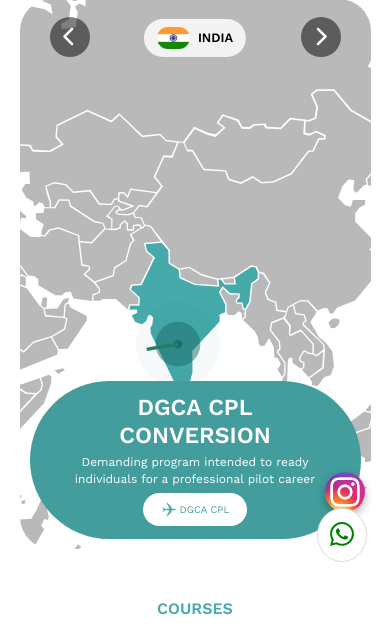
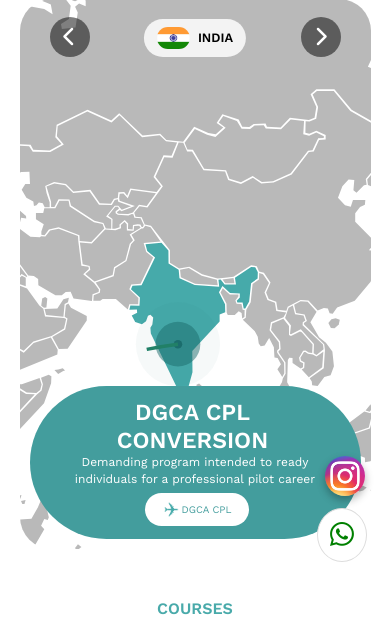
Before and after one commit to JK432/adynamicsweb, a PHP site: page /flying.php in a window 390 px wide. Shown: the part 252-879 px from the top of the page. Run offline with PHP 8.4, Linux system fonts and the light colour scheme; some libraries are stand-ins or nearby versions.

Commit message:
mobile card hyperlink updated whatsapp and instagram button updated

```diff
--- a/assets/css/style.css
+++ b/assets/css/style.css
@@ -4104,7 +4104,7 @@ iframe {
 
 
   .insta-button {
-    bottom: 80px;
+    bottom: 96px;
     right: 25px;
     width: 40px;
     height: 40px;
--- a/classes/styles.css
+++ b/classes/styles.css
@@ -461,7 +461,7 @@ iframe {
 
 
   .insta-button {
-    bottom: 80px;
+    bottom: 96px;
     right: 25px;
     width: 40px;
     height: 40px;
--- a/css/globe.css
+++ b/css/globe.css
@@ -457,7 +457,7 @@ line:hover {
         gap: 4px;
         /* flex-direction: column; */
 
-        a{
+        a.mob-link{
           display: flex;
           gap: 2px;
           align-items: center;
--- a/css/style.css
+++ b/css/style.css
@@ -781,7 +781,7 @@ iframe {
 
 
   .insta-button {
-    bottom: 80px;
+    bottom: 96px;
     right: 25px;
     width: 40px;
     height: 40px;
--- a/flying.php
+++ b/flying.php
@@ -135,6 +135,7 @@
         <div class="country-content">
             <div class="usa-content">
 
+                <a href="/flying/cplcalifornia.php">
                     <div class="item">
                         <h3 class="fs-6">
                             FAA CPL Training in California & Oklahoma
@@ -144,13 +145,15 @@
                             a pilot with FAA CPL
                         </p>
                         <div class="item-link">
-                        <a href="/flying/cplcalifornia.php">
+                            <a class="mob-link" href="/flying/cplcalifornia.php">
                                 <img src="/assets/img/plain-icon.png" alt="plain link">
                                 OCFC
                             </a>
                         </div>
                     </div>
+                </a>
 
+                <a href="/flying/cplflorida.php">
                     <div class="item">
                         <h3 class="fs-6">
                             FAA CPL Training in Florida
@@ -160,14 +163,17 @@
                             a pilot with FAA CPL
                         </p>
                         <div class="item-link">
-                        <a href="/flying/cplflorida.php">
+                            <a class="mob-link" href="/flying/cplflorida.php">
                                 <img src="/assets/img/plain-icon.png" alt="plain link">
                                 PTC Lantana
                             </a>
                         </div>
                     </div>
+                </a>
             </div>
+
             <div class="india-content">
+                <a href="/flying/conversion.php">
                     <div class="item">
                         <h3>
                             DGCA CPL CONVERSION
@@ -177,14 +183,16 @@
                             individuals for a professional pilot career
                         </p>
                         <div class="item-link">
-                        <a href="/flying/conversion.php">
+                            <a class="mob-link" href="/flying/conversion.php">
                                 <img src="/assets/img/plain-icon.png" alt="plain link">
                                 DGCA CPL
                             </a>
                         </div>
                     </div>
+                </a>
             </div>
             <div class="south-africa-content">
+                <a href="/flying/cplsouth.php">
                     <div class="item">
                         <h3>
                             SACAA CPL Training
@@ -194,18 +202,20 @@
                             excellent aviation infrastructure and training facilities
                         </p>
                         <div class="item-link">
-                        <a href="/flying/cplsouth.php">
+                            <a class="mob-link" href="/flying/cplsouth.php">
                                 <img src="/assets/img/plain-icon.png" alt="plain link">
                                 Eagle Aviation
                             </a>
-                        <a href="/flying/cplsouth.php">
+                            <a class="mob-link" href="/flying/cplsouth.php">
                                 <img src="/assets/img/plain-icon.png" alt="plain link">
                                 Sky Hawk Aviation
                             </a>
                         </div>
                     </div>
+                </a>
                 </div>
             <div class="tunisia-content">
+                <a href="/flying/cpltunisia.php">
                     <div class="item">
                         <h3>
                             OACA CPL Training
@@ -215,13 +225,15 @@
                             Tunisia and access student loans for both
                         </p>
                         <div class="item-link">
-                        <a href="/flying/cpltunisia.php">
+                            <a class="mob-link" href="/flying/cpltunisia.php">
                                 <img src="/assets/img/plain-icon.png" alt="plain link">
                                 AFA
                             </a>
                         </div>
                     </div>
+                </a>
 
+                <a href="/flying/cpltunisia.php">
                     <div class="item">
                         <h3>
                             A320 Type Rating
@@ -231,14 +243,16 @@
                             Tunisia and access student loans for both
                         </p>
                         <div class="item-link">
-                        <a href="/flying/cpltunisia.php">
+                            <a class="mob-link" href="/flying/cpltunisia.php">
                                 <img src="/assets/img/plain-icon.png" alt="plain link">
                                 ACTC
                             </a>
                         </div>
                     </div>
+                </a>
             </div>
             <div class="morocco-content">
+                <a href="/flying/cplmorocco.php">
                     <div class="item">
                         <h3>
                             B737 Type Rating
@@ -247,14 +261,16 @@
                             Demanding program intended to ready individuals for a professional pilot career.
                         </p>
                         <div class="item-link">
-                        <a href="/flying/cplmorocco.php">
+                            <a class="mob-link" href="/flying/cplmorocco.php">
                                 <img src="/assets/img/plain-icon.png" alt="plain link">
                                 B737
                             </a>
                         </div>
                     </div>
+                </a>
             </div>
             <div class="argentina-content">
+                <a href="/flying/cplargentina.php">
                     <div class="item">
                         <h3>
                             ANAC CPL Training
@@ -264,12 +280,13 @@
                             aviation infrastructure and training facilities.
                         </p>
                         <div class="item-link">
-                        <a href="/flying/cplargentina.php">
+                            <a class="mob-link" href="/flying/cplargentina.php">
                                 <img src="/assets/img/plain-icon.png" alt="plain link">
                                 ANAC
                             </a>
                         </div>
                     </div>
+                </a>
             </div>
         </div>
         <svg id="world-map" style="fill: #b9b9b9;" xmlns:dc="http://purl.org/dc/elements/1.1/"
```
Lines whose indentation alone changed are shown as unchanged.
